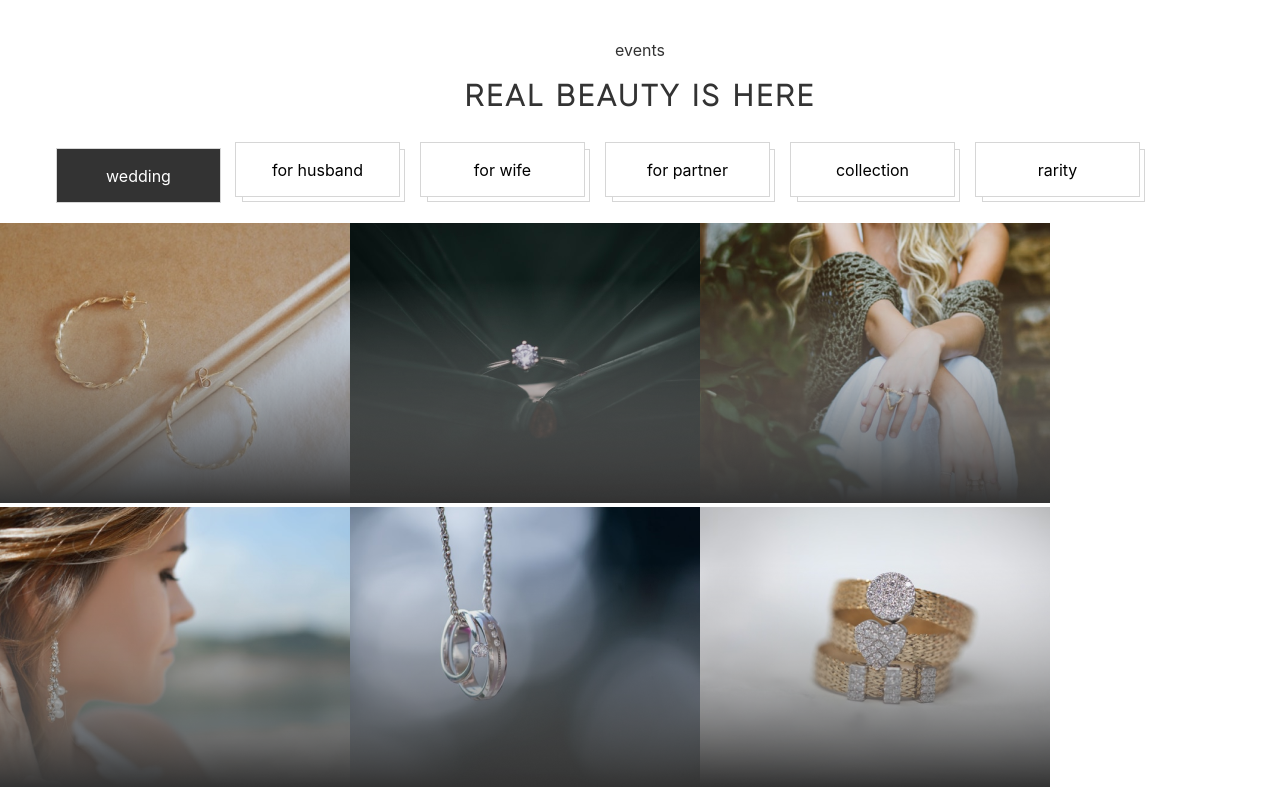
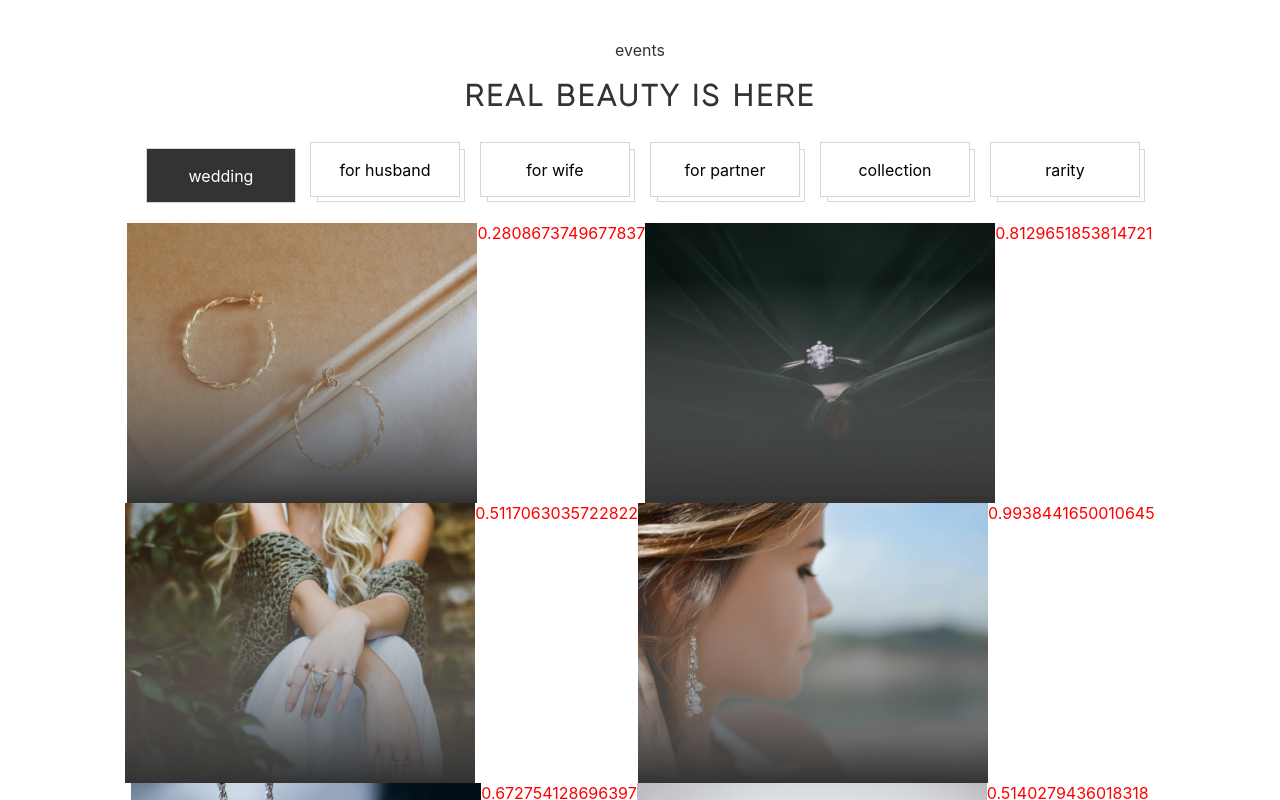
Before and after one commit to armensargsyan1993/jewerely__store, a React (Create React App) app: page / in a window 1280 px wide. Shown: the part 860-1660 px from the top of the page. Built offline with nearby package versions, Linux system fonts and the light colour scheme.

Commit message:
adsgfsdag

```diff
--- a/src/components/Button/Button.tsx
+++ b/src/components/Button/Button.tsx
@@ -1,4 +1,4 @@
-import React, { useEffect, useState } from 'react'
+import React from 'react'
 import { NavLink } from 'react-router-dom'
 import styles from './Button.module.scss'
 
--- a/src/components/ImgCreator/ImgCreator.module.scss
+++ b/src/components/ImgCreator/ImgCreator.module.scss
@@ -1,8 +1,21 @@
 .root{
-    width: 350px;
-    height: 280px;
-    img{
-        width: 100%;
-        height: 100%;
+    display: flex;
+    flex-wrap: wrap;
+    justify-content: center;
+    .innerContainer{
+        position: relative;
+        margin: 10px;
+        width: 350px;
+        height: 280px;
+        .img{
+            display: block;
+            width: 100%;
+            height: 100%;
+        }
+        .text{
+            position: absolute;
+            top: 0;
+            left: 0;
+        }
     }
 }
--- a/src/components/ImgCreator/ImgCreator.tsx
+++ b/src/components/ImgCreator/ImgCreator.tsx
@@ -1,14 +1,29 @@
 
-import React from 'react'
-import styles from './ImgCreator.module.scss'
+import React from 'react';
+import styles from './ImgCreator.module.scss';
 
 interface IImgProps{
-    src:string
+    imgArr:Array<string>,
 }
-export const ImgCreator:React.FC<IImgProps> = ({src}) => {
+
+const getData = (data:Array<string>) => {
+        let arr = data.map(e => {
+            console.log(`maping`);
+            return (
+                <React.Fragment key={e}>
+                    <img className={styles.img} src={e} alt={e}/>
+                    <span style={{color:'red'}}>{Math.random()}</span>
+                </React.Fragment>
+            )
+        })
+        return arr
+    }
+
+export const ImgCreator:React.FC<IImgProps> =({imgArr}) => {
+    const arr = getData(imgArr)
     return (
         <div className={styles.root}>
-            <img src={src} alt=""/>
+            {arr}
         </div>
     )
 }
--- a/src/components/MyTabs/MyTabs.module.scss
+++ b/src/components/MyTabs/MyTabs.module.scss
@@ -3,6 +3,8 @@
     .tabList{
         display: flex;
         flex-wrap: wrap;
+        justify-content: center;
+        padding: 0;
         .tab{
             transition: left .5s linear, top .5s linear;
             display: flex;
@@ -11,7 +13,7 @@
             list-style: none;
             border: 1px solid $thirdColor;
             border-radius: 0;
-            min-width: 165px;
+            min-width: 150px;
             height: 55px;
             margin: 10px 10px;
             position: relative;
--- a/src/components/MyTabs/MyTabs.tsx
+++ b/src/components/MyTabs/MyTabs.tsx
@@ -4,6 +4,7 @@ import styles from './MyTabs.module.scss'
 import { Tab, Tabs, TabList, TabPanel } from 'react-tabs'
 import 'react-tabs/style/react-tabs.css'
 import { pictures } from '../assets'
+import  { ImgCreator }  from '../ImgCreator/ImgCreator'
 
 
 export const MyTabs = () => {
@@ -25,20 +26,20 @@ export const MyTabs = () => {
     ]
   return (
     <div className={styles.root}>
+      <div className="container">
       <Tabs>
         <TabList className={styles.tabList}>
           {titleArr.map(e => {
-            return <Tab className={styles.tab}>{e}</Tab>
+            return <Tab key={e.replace(/\s/,'')} className={styles.tab}>{e}</Tab>
           })}
         </TabList>
-         {imgArr.map(() => {
-           return <TabPanel>
-           {imgArr.map(e => {
-             return <img src={e} alt={e}/>
-           })}
+         {imgArr.map((e) => {
+           return <TabPanel key={e.replace(/\s/,'')}>
+           <ImgCreator imgArr={imgArr}/>
          </TabPanel>
          })}
       </Tabs>
+      </div>
     </div>
   )
 }
--- a/src/components/NavLinkCreator/NavLinkCreator.tsx
+++ b/src/components/NavLinkCreator/NavLinkCreator.tsx
@@ -1,4 +1,4 @@
-import React, { FC } from 'react'
+import React from 'react'
 import { NavLink } from 'react-router-dom'
 import { SvgCreator } from '../SvgCreator/SvgCreator'
 import styles from './NavLinkCreator.module.scss'
--- a/src/components/Search/Search.tsx
+++ b/src/components/Search/Search.tsx
@@ -1,11 +1,9 @@
 import React from 'react'
+import { InputCreator } from '../InputCreator/InputCreator'
 import styles from './Search.module.scss'
-import { useDispatch } from 'react-redux'
-import { searchThunk } from '../../redux/search/searchActions'
-import { InputCreator } from '../InputCreator/InputCreator'
 
 export const Search = () => {
-  const dispatch = useDispatch()
+  // const dispatch = useDispatch()
   const onChange = (e: React.ChangeEvent<HTMLInputElement>) => {
     // dispatch(searchThunk(e.target.value))
     // console.log(e.target.value);
--- a/src/components/pages/Home/Home.tsx
+++ b/src/components/pages/Home/Home.tsx
@@ -1,16 +1,11 @@
 import React from 'react'
-import { icons, pictures } from '../../assets'
+import { pictures } from '../../assets'
+import '../../global.scss'
+import { MyTabs } from '../../MyTabs/MyTabs'
 import { Title } from '../../Title/Title'
 import styles from './Home.module.scss'
-import '../../global.scss'
-import { MyTabs } from '../../MyTabs/MyTabs'
 
 export const Home = () => {
-  const bottomData = (
-    <div key={Math.random()} className={styles.imgContainer}>
-      <img src={pictures.homeBottom} alt="Fine Jewelry" />
-    </div>
-  )
   return (
     <div className={styles.root}>
       <section className={styles.firstSection}>
```
